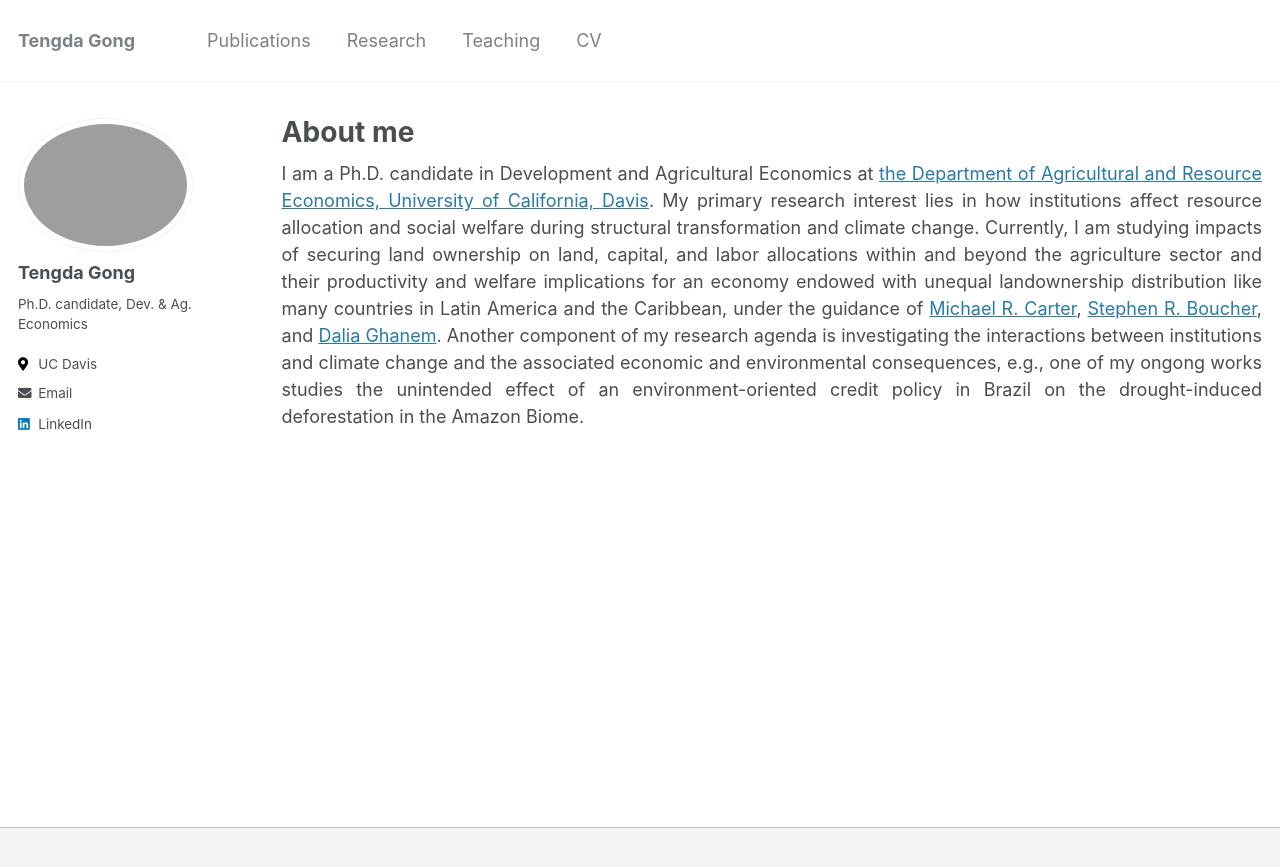
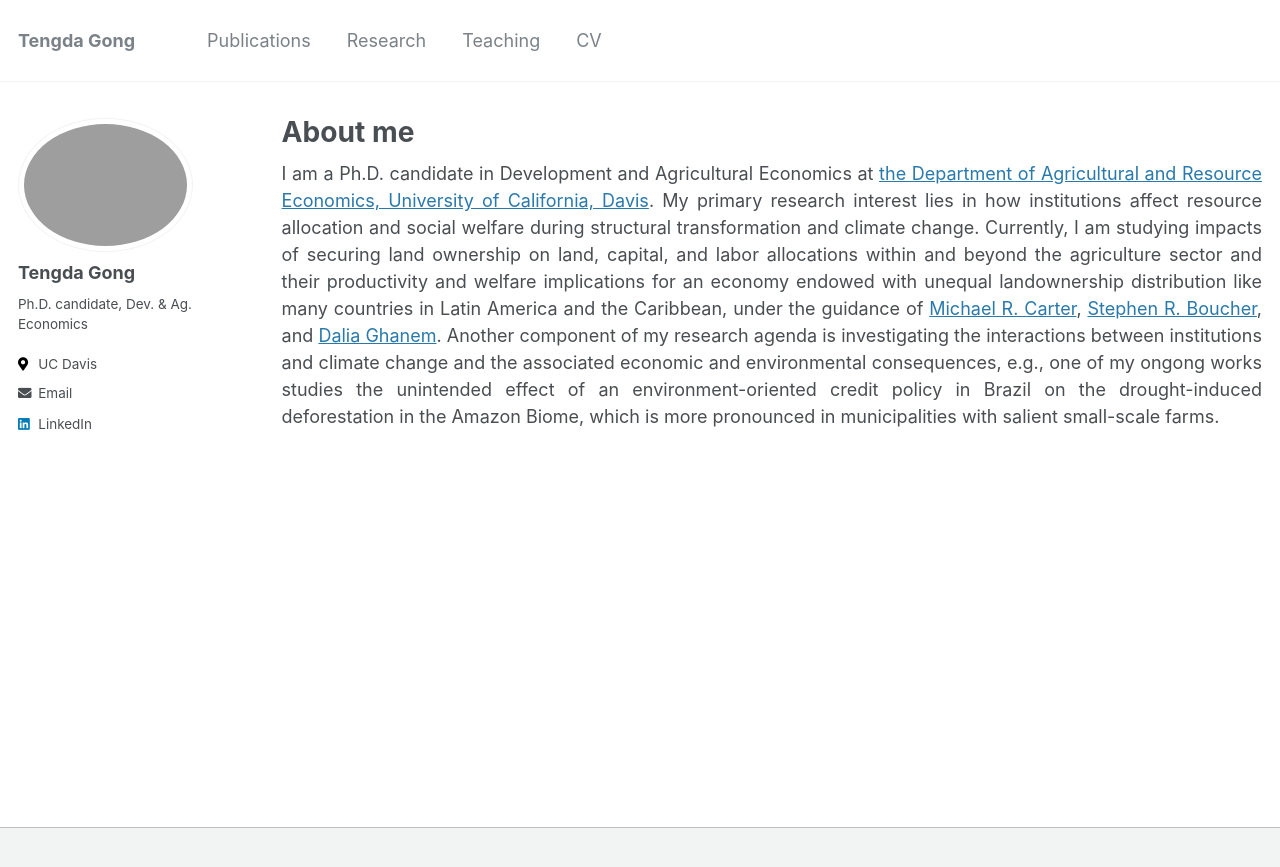
Before and after one commit to tendakung/tendakung.github.io, a Jekyll site: the page built from _pages/about.md, in a window 1280 px wide. Shown: the top 867 px of the page. Built offline with Jekyll 4.4.1, drawn with Linux system fonts in a browser that asks for light colours.

Commit message:
Update about.md

```diff
--- a/_pages/about.md
+++ b/_pages/about.md
@@ -7,6 +7,6 @@ redirect_from:
   - /about.html
 ---
 
-I am a Ph.D. candidate in Development and Agricultural Economics at [the Department of Agricultural and Resource Economics, University of California, Davis](https://are.ucdavis.edu/people/grad-students/phd/tengda-gong/). My primary research interest lies in how institutions affect resource allocation and social welfare during structural transformation and climate change.  Currently, I am studying impacts of securing land ownership on land, capital, and labor allocations within and beyond the agriculture sector and their productivity and welfare implications for an economy endowed with unequal landownership distribution like many countries in Latin America and the Caribbean, under the guidance of [Michael R. Carter](https://are.ucdavis.edu/people/faculty/michael-carter/), [Stephen R. Boucher](https://are.ucdavis.edu/people/faculty/steve-boucher/), and [Dalia Ghanem](https://are.ucdavis.edu/people/faculty/dalia-ghanem/). Another component of my research agenda is investigating the interactions between institutions and climate change and the associated economic and environmental consequences, e.g., one of my ongong works studies the unintended effect of an environment-oriented credit policy in Brazil on the drought-induced deforestation in the Amazon Biome.
+I am a Ph.D. candidate in Development and Agricultural Economics at [the Department of Agricultural and Resource Economics, University of California, Davis](https://are.ucdavis.edu/people/grad-students/phd/tengda-gong/). My primary research interest lies in how institutions affect resource allocation and social welfare during structural transformation and climate change.  Currently, I am studying impacts of securing land ownership on land, capital, and labor allocations within and beyond the agriculture sector and their productivity and welfare implications for an economy endowed with unequal landownership distribution like many countries in Latin America and the Caribbean, under the guidance of [Michael R. Carter](https://are.ucdavis.edu/people/faculty/michael-carter/), [Stephen R. Boucher](https://are.ucdavis.edu/people/faculty/steve-boucher/), and [Dalia Ghanem](https://are.ucdavis.edu/people/faculty/dalia-ghanem/). Another component of my research agenda is investigating the interactions between institutions and climate change and the associated economic and environmental consequences, e.g., one of my ongong works studies the unintended effect of an environment-oriented credit policy in Brazil on the drought-induced deforestation in the Amazon Biome, which is more pronounced in municipalities with salient small-scale farms.
 
 <br>
```
